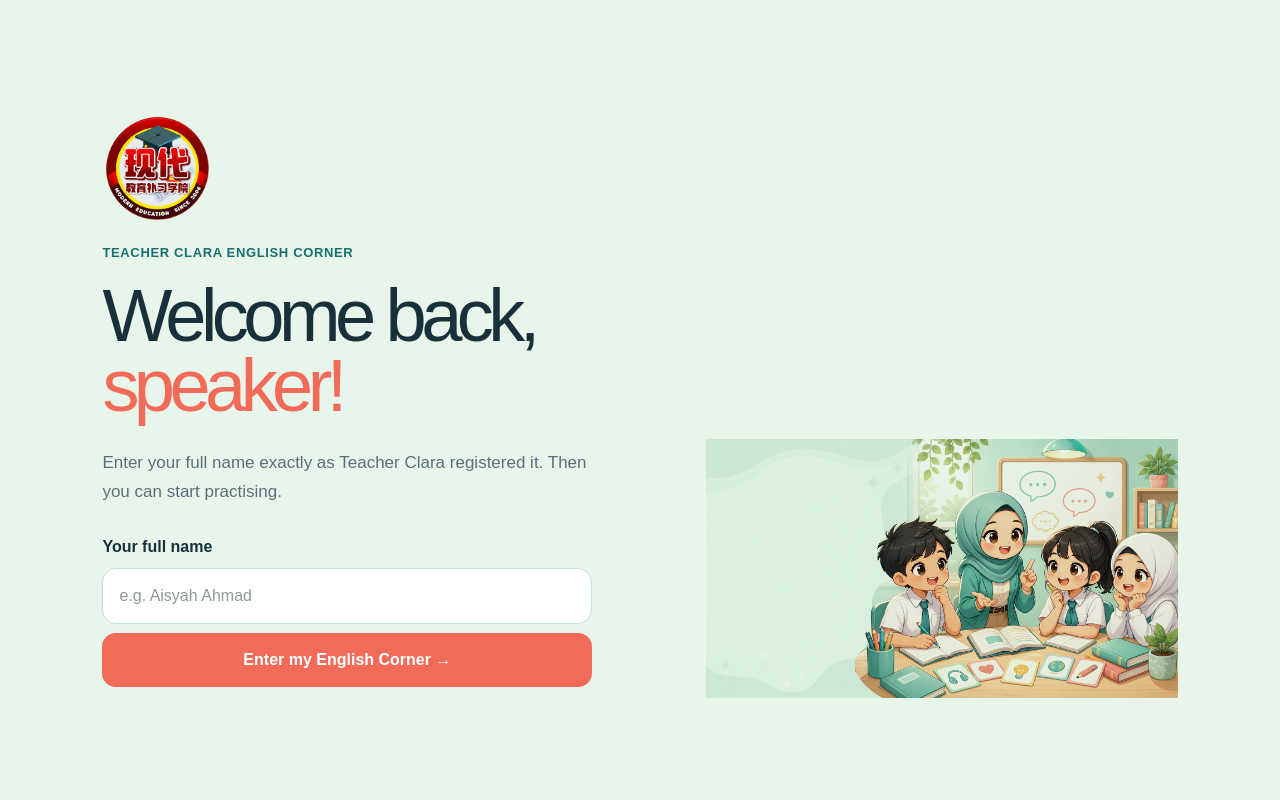
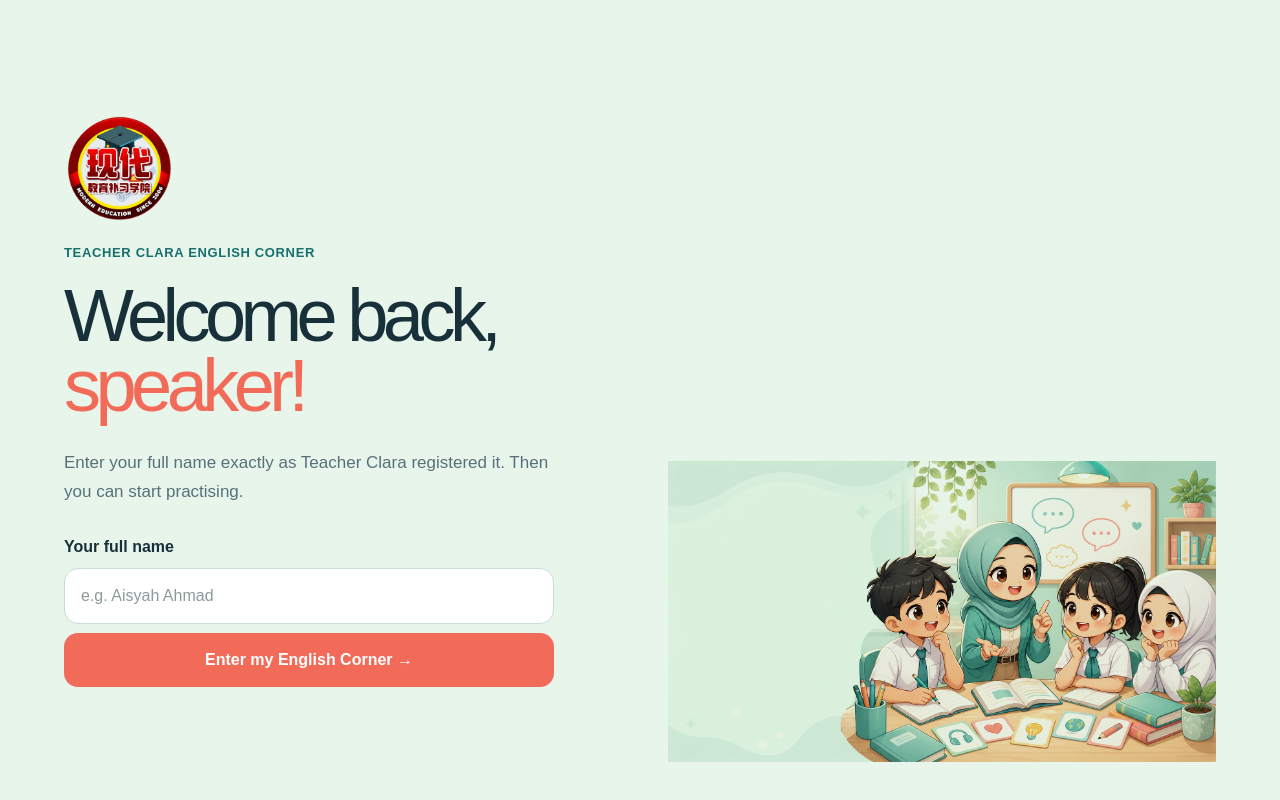
Before and after one commit to modernenglish90/clara-english-corner, a Next.js app: page /login in a window 1280 px wide. Built offline with nearby package versions, Linux system fonts and the light colour scheme.

Commit message:
Allow full-page scrolling on student login

```diff
--- a/app/login-scroll-fix.css
+++ b/app/login-scroll-fix.css
@@ -1,6 +1,14 @@
-/* Keep the student sign-in form reachable on shorter desktop screens. */
-.access-page {
-  padding: clamp(36px, 5vw, 80px);
-  overflow-x: hidden;
+/* Let the document, rather than a fixed-height nested element, scroll. */
+html:has(.access-page),
+body:has(.access-page) {
+  height: auto;
+  min-height: 100%;
   overflow-y: auto;
 }
+
+main.access-page {
+  height: auto;
+  min-height: 100dvh;
+  padding: clamp(28px, 3vw, 48px) clamp(28px, 5vw, 80px);
+  overflow: visible;
+}
```
